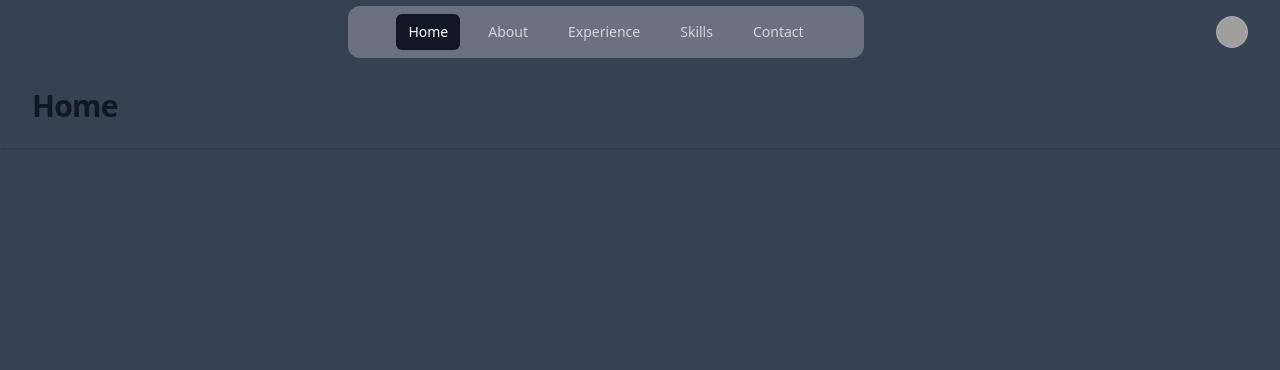
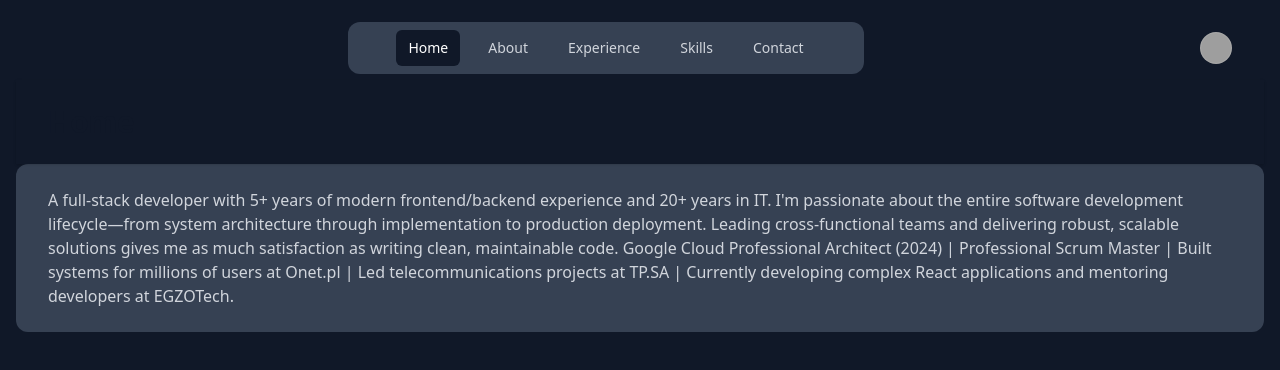
Before and after one commit to rlukawski/personal-website, a React (Vite) app: page /#home in a window 1280 px wide. Shown: the top 370 px of the page. Built offline with nearby package versions, Linux system fonts and the light colour scheme; grey boxes are pictures that could not be loaded.

Commit message:
Style page

```diff
--- a/src/App.tsx
+++ b/src/App.tsx
@@ -165,12 +165,12 @@ export default function Example(): React.ReactElement {
   };
 
   return (
-    <div className="min-h-screen bg-gray-700">
+    <div className="min-h-screen bg-gray-900 p-0 md:p-4">
       <Disclosure as="nav" className="bg-transparent sticky top-0 z-50">
         <div className="mx-auto max-w-7xl px-4 sm:px-6 lg:px-8">
           <div className="flex h-16 items-center justify-between">
             <div className="flex items-center justify-center grow">
-              <div className="hidden md:block p-2 bg-gray-500 rounded-xl">
+              <div className="hidden md:block p-2 bg-gray-700 rounded-xl">
                 <div className="mx-10 flex items-baseline space-x-4">
                   {navigation.map((item) => {
                     const isCurrent = item.href === currentHash || (!currentHash && item.href === "#dashboard");
--- a/src/components/Home.tsx
+++ b/src/components/Home.tsx
@@ -1,4 +1,3 @@
-
 export const Home = () => {
   return (
     <>
@@ -10,8 +9,19 @@ export const Home = () => {
         </div>
       </header>
       <main className="h-256">
-        <div className="mx-auto max-w-7xl px-4 py-6 sm:px-6 lg:px-8">
-          {/* Your content */}
+        <div className="mx-auto max-w-7xl px-4 py-6 sm:px-6 lg:px-8 bg-gray-700 rounded-xl text-gray-300">
+          <p>
+            A full-stack developer with 5+ years of modern frontend/backend
+            experience and 20+ years in IT. I'm passionate about the entire
+            software development lifecycle—from system architecture through
+            implementation to production deployment. Leading cross-functional
+            teams and delivering robust, scalable solutions gives me as much
+            satisfaction as writing clean, maintainable code. Google Cloud
+            Professional Architect (2024) | Professional Scrum Master | Built
+            systems for millions of users at Onet.pl | Led telecommunications
+            projects at TP.SA | Currently developing complex React applications
+            and mentoring developers at EGZOTech.
+          </p>
         </div>
       </main>
     </>
```
